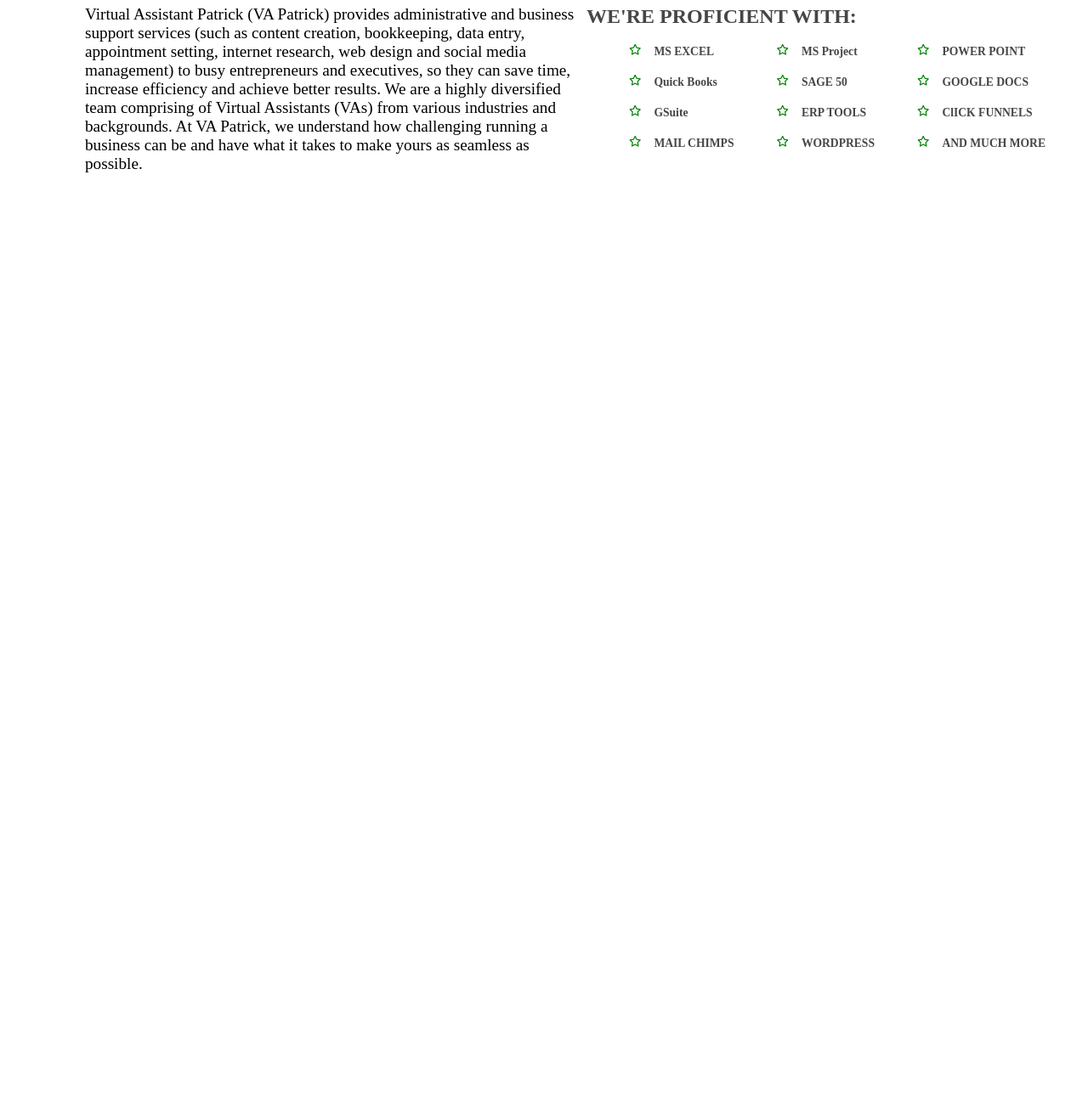
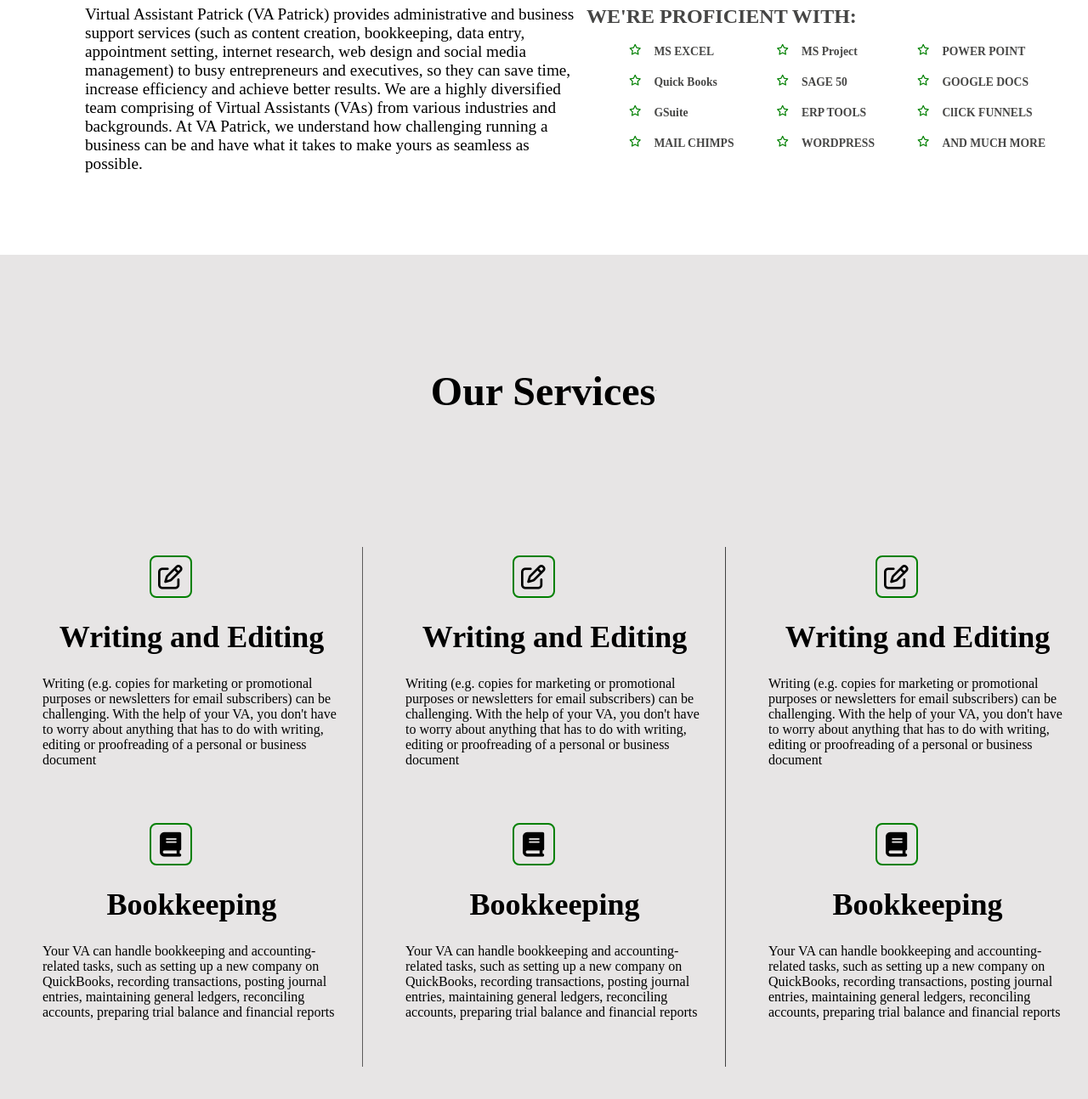
Before and after one commit to SyedBilal61/Front-End-Project, a plain HTML site: page index.html in a window 1280 px wide. Shown: the part 900-2194 px from the top of the page at 85% size. Before the commit the page ends 1200 px from the top, so only its background shows below. Drawn offline with Linux system fonts and the light colour scheme.

Commit message:
section Three( services) is completed

```diff
--- a/index.html
+++ b/index.html
@@ -142,5 +142,65 @@
     </div>
 </section>
 <!--Aboutus Section Complete-->
+<section>
+
+    <div class="Services">
+        <div class="Ser-1">
+            <h2>Our Services</h2>
+            <hr>
+        </div>
+        <div class="Ser-2">
+            <div class="Ser-2A">
+                <div class="writing thirdA">
+                    <div class="writing1 "><i class="fa-regular fa-pen-to-square"></i></div>
+                    <div class="writing2">
+                        <h2>Writing and Editing</h2>
+                        <p>Writing (e.g. copies for marketing or promotional purposes or newsletters for email subscribers) can be challenging. With the help of your VA, you don't have to worry about anything that has to do with writing, editing or proofreading of a personal or business document</p>
+                    </div>
+                </div>
+                <div class="Bookkeeping thirdA">
+                    <div class="writing1"><i class="fa-solid fa-book"></i></div>
+                    <div class="writing2">
+                        <h2>Bookkeeping</h2>
+                        <p>Your VA can handle bookkeeping and accounting-related tasks, such as setting up a new company on QuickBooks, recording transactions, posting journal entries, maintaining general ledgers, reconciling accounts, preparing trial balance and financial reports</p>
+                    </div>
+                </div>
+            </div>
+            <div class="Ser-2B">
+                <div class="writing thirdA">
+                    <div class="writing1 "><i class="fa-regular fa-pen-to-square"></i></div>
+                    <div class="writing2">
+                        <h2>Writing and Editing</h2>
+                        <p>Writing (e.g. copies for marketing or promotional purposes or newsletters for email subscribers) can be challenging. With the help of your VA, you don't have to worry about anything that has to do with writing, editing or proofreading of a personal or business document</p>
+                    </div>
+                </div>
+                <div class="Bookkeeping thirdA">
+                    <div class="writing1"><i class="fa-solid fa-book"></i></div>
+                    <div class="writing2">
+                        <h2>Bookkeeping</h2>
+                        <p>Your VA can handle bookkeeping and accounting-related tasks, such as setting up a new company on QuickBooks, recording transactions, posting journal entries, maintaining general ledgers, reconciling accounts, preparing trial balance and financial reports</p>
+                    </div>
+                </div>
+            </div>
+            <div class="Ser-2C">
+                <div class="writing thirdA">
+                    <div class="writing1 "><i class="fa-regular fa-pen-to-square"></i></div>
+                    <div class="writing2">
+                        <h2>Writing and Editing</h2>
+                        <p>Writing (e.g. copies for marketing or promotional purposes or newsletters for email subscribers) can be challenging. With the help of your VA, you don't have to worry about anything that has to do with writing, editing or proofreading of a personal or business document</p>
+                    </div>
+                </div>
+                <div class="Bookkeeping thirdA">
+                    <div class="writing1"><i class="fa-solid fa-book"></i></div>
+                    <div class="writing2">
+                        <h2>Bookkeeping</h2>
+                        <p>Your VA can handle bookkeeping and accounting-related tasks, such as setting up a new company on QuickBooks, recording transactions, posting journal entries, maintaining general ledgers, reconciling accounts, preparing trial balance and financial reports</p>
+                    </div>
+                </div>
+            </div>
+        </div>
+        </div>
+</section>
+<!--section 3rd Completed about services-->
 </body>
 </html>
--- a/style.css
+++ b/style.css
@@ -252,3 +252,96 @@ margin-bottom: 10px;
     flex-wrap: wrap;
 }
 /**Aboutus Section Complete**/
+
+.Services{
+    height: 1100px;
+    display: flex;
+    justify-content: center;
+    align-items: center;
+    flex-direction: column;
+    background-color: #e7e5e5;
+}
+.Ser-1
+{
+    height: 200px;
+    width: 100%;
+    display: flex;
+    justify-content: center;
+    align-items: center;
+    font-size: 2rem;
+}
+.Ser-2
+{
+    height: 780px;
+    width: 100%;
+    justify-content: space-around;
+    display: flex;
+    justify-content: center;
+    align-items: center;
+}
+.Ser-2A
+{
+    border-right: 1px solid rgb(92, 91, 91);
+    display: flex;
+    justify-content: center;
+    align-items: center;
+    flex-direction: column;
+    padding-right: 25px;
+}
+.writing1
+{
+    height: 50px;
+    width: 50px;
+    border: 2px solid #008000;
+    font-size: 1.8rem;
+    display: flex;
+    justify-content: center;
+    align-items: center;
+    border-radius: 8px;
+}
+.writing2
+{
+    display: flex;
+    justify-content: center;
+    align-content: center;
+    align-items: center;
+    flex-direction: column;
+    margin-left: 50px;
+    margin-top: 25px;
+    margin-bottom: 25px;
+}
+.writing2 p
+{
+    margin-top: 25px;
+    margin-bottom: 30px;
+    font-size: 1rem;
+}
+
+.thirdA
+{
+    font-size: 1.5rem;
+    display: flex;
+    justify-content: center;
+    align-items: center;
+    flex-direction: column;
+    margin-top: 10px;
+}
+.Ser-2B
+{
+    border-right: 1px solid rgb(66, 66, 66);
+    display: flex;
+    justify-content: center;
+    align-items: center;
+    flex-direction: column;
+    padding-right: 25px;
+
+}
+.Ser-2C
+{
+    display: flex;
+    justify-content: center;
+    align-items: center;
+    flex-direction: column;
+    padding-right: 25px;
+}
+/** section 3rd Completed about services **/
```
